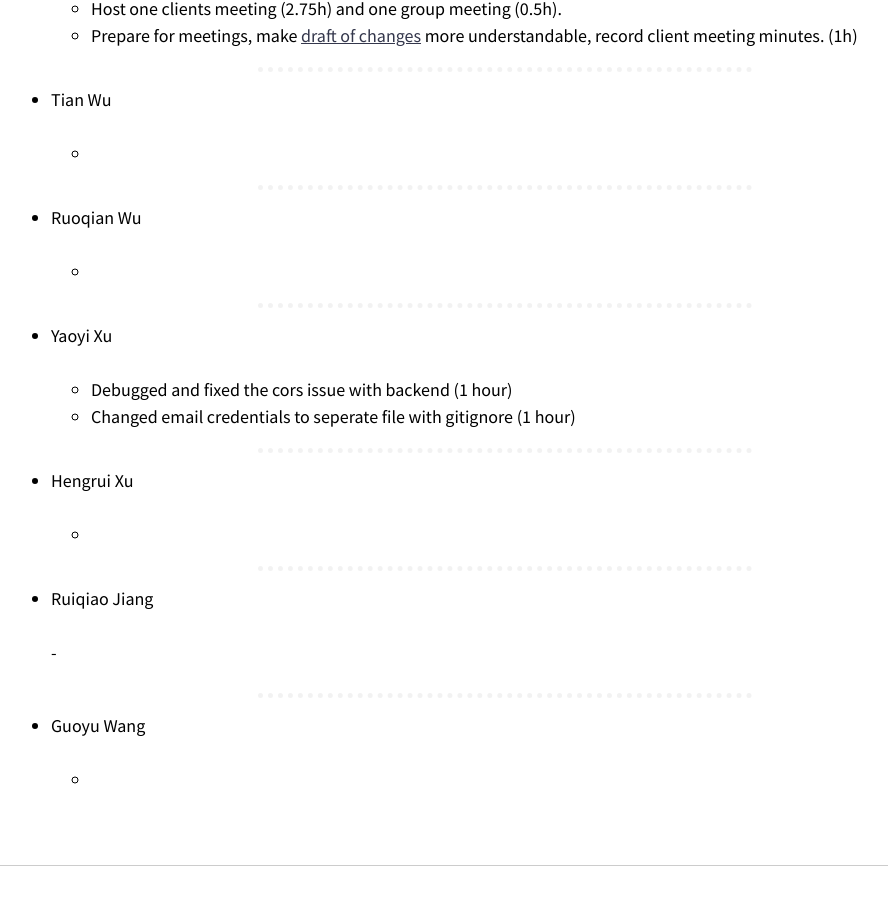
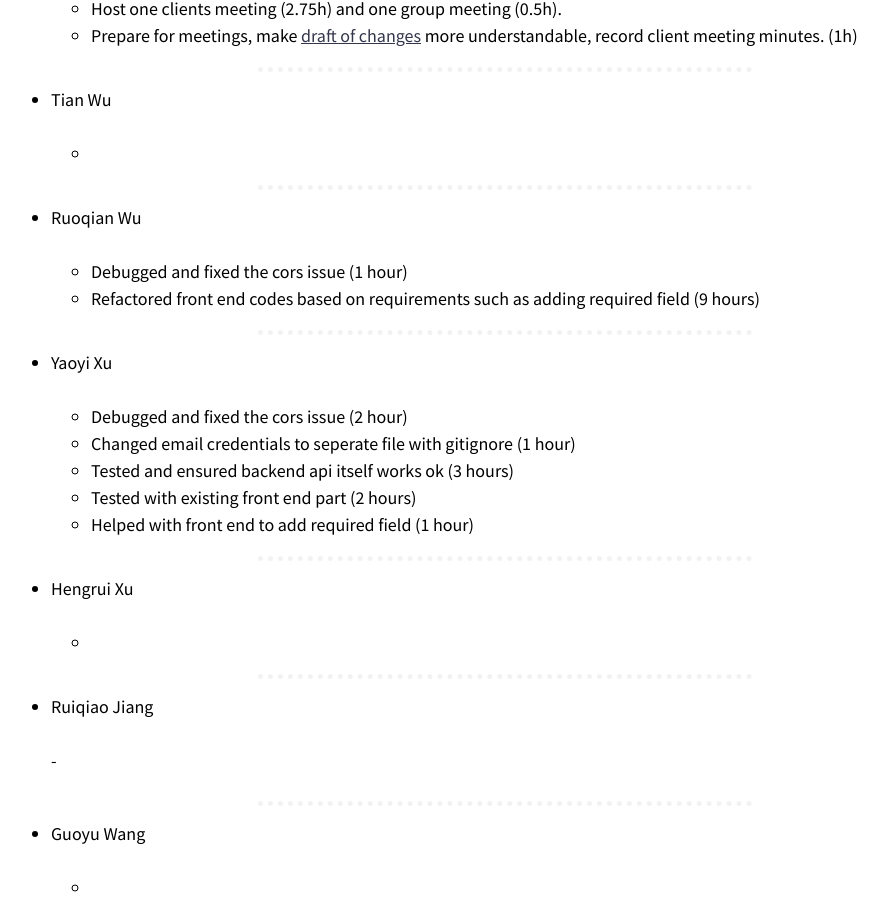
Before and after one commit to optofab/optofab.github.io, a Jekyll site: the page built from work_records.md, in a window 1280 px wide and 900 px high, scrolled down 10830 px. Shown: the whole window, without its empty margins (135-1023 px from the left). Built offline with Jekyll 4.4.1, drawn with Linux system fonts in a browser that asks for light colours; nearby versions of some CDN libraries; emoji names are drawn with the system emoji font.

Commit message:
added work record

```diff
--- a/work_records.md
+++ b/work_records.md
@@ -441,14 +441,18 @@ _[Don't forget to add hours for each of the work you've done. This line will be
 
 - Ruoqian Wu
 
-  -
+  - Debugged and fixed the cors issue (1 hour)
+  - Refactored front end codes based on requirements such as adding required field (9 hours)
 
 <hr class="hr-dotted">
 
 - Yaoyi Xu
 
-  - Debugged and fixed the cors issue with backend (1 hour)
+  - Debugged and fixed the cors issue (2 hour)
   - Changed email credentials to seperate file with gitignore (1 hour)
+  - Tested and ensured backend api itself works ok (3 hours)
+  - Tested with existing front end part (2 hours)
+  - Helped with front end to add required field (1 hour)
 
 <hr class="hr-dotted">
 
```
